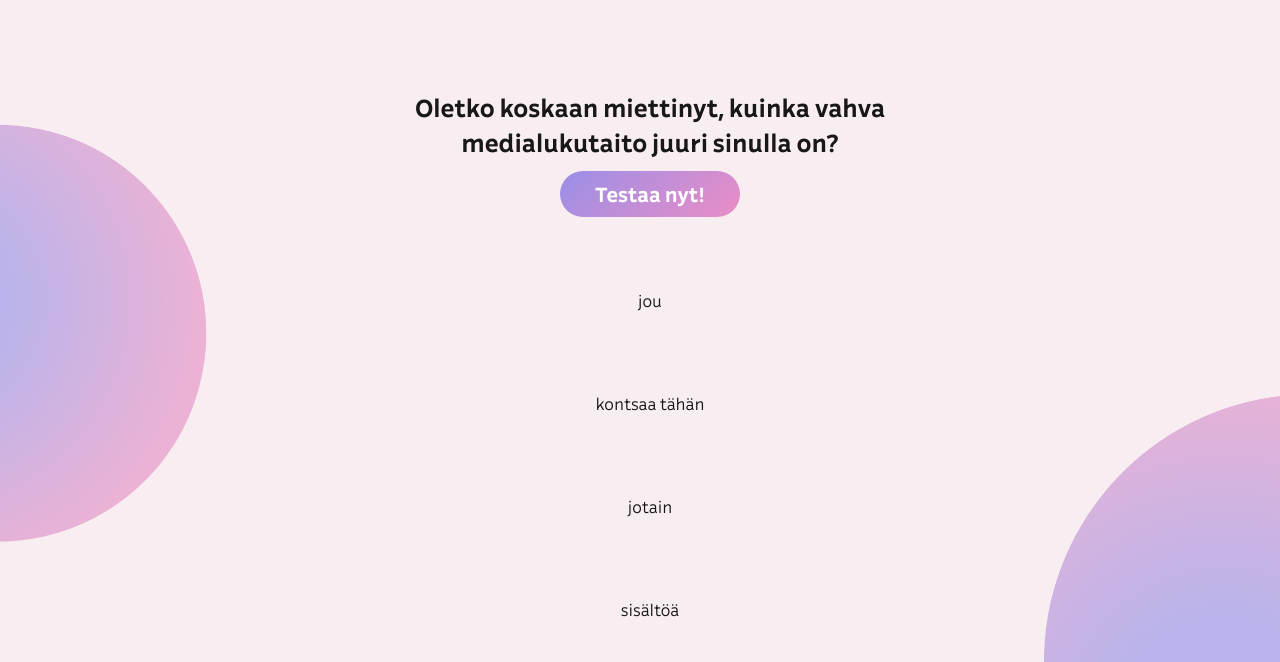
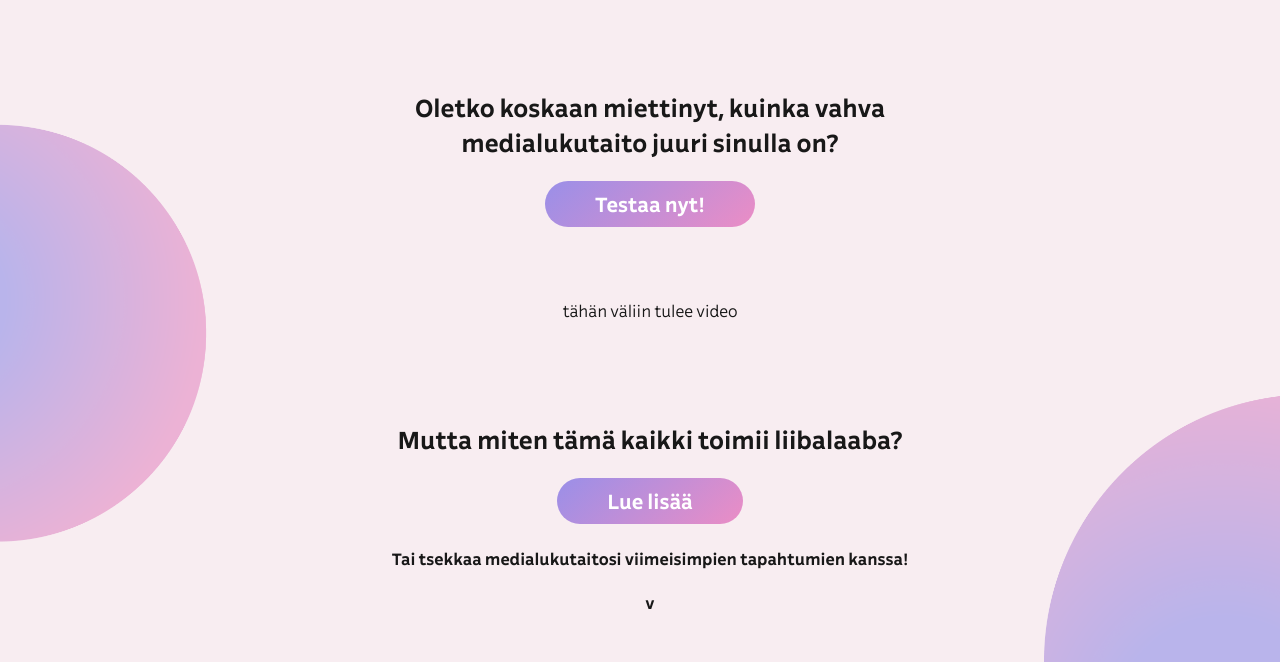
Before and after one commit to kontsanen/VDM-project, a React (Create React App) app: page / in a window 1280 px wide. Shown: the part 290-952 px from the top of the page. Built offline with nearby package versions, Linux system fonts and the light colour scheme; a web font is replaced by a local one.

Commit message:
added content to landing page

```diff
--- a/src/App.css
+++ b/src/App.css
@@ -67,16 +67,18 @@
 }
 
 .infosection {
-  display: block;
+  display: flex;
+  flex-direction: column;
   max-width: 600px;
+  gap: 10px;
 }
 
 .bigbutton {
   border-radius: 500px;
-  padding: 10px 35px;
+  padding: 10px 50px;
   background: linear-gradient(-42deg, #eb8dc5, #9a8fe8);
   color: #ffffff;
-  transition-duration: 0.9s;
+  transition-duration: 0.4s;
   font-weight: 700;
   font-size: 20px;
   text-decoration: none;
--- a/src/App.js
+++ b/src/App.js
@@ -22,9 +22,26 @@ function App() {
         {/*  kaikki sivun kontentti tulee tähän contentin sisään */}
         <div className='infosection'>
           <h2>Oletko koskaan miettinyt, kuinka vahva medialukutaito juuri sinulla on?</h2>
+          <div>
+          <a className="bigbutton" href="testi">Testaa nyt!</a>
+          </div>
+        </div>
 
-          <a className="bigbutton" href="testi">Testaa nyt!</a>
+        <div>tähän väliin tulee video</div>
+
+        <div className='infosection'>
+          <h2>Mutta miten tämä kaikki toimii liibalaaba?</h2>
+          <div>
+          <a className="bigbutton" href="testi">Lue lisää</a>
+          </div>
+          <div>
+           <h4>Tai tsekkaa medialukutaitosi viimeisimpien tapahtumien kanssa!</h4>
+            <h4>v</h4>
+          </div>
         </div>
+
+        <div>tähän tulee some-gridi</div>
+
         <div>jou</div>
         <div>kontsaa tähän</div>
         <div>jotain</div>
--- a/src/components/navbar.css
+++ b/src/components/navbar.css
@@ -28,7 +28,6 @@
     background: #F8EDF1;
 
     color: #181818;
-    transition: ease-in-out 0.4s;
 }
 
 .shortenedNavbar {
@@ -55,7 +54,7 @@ p {
 
 .opaqueNavbar a {
     color: #181818;
-    transition-duration: 0.3s;
+
 }
 
 .button {
@@ -64,7 +63,7 @@ p {
     background-color: white;
     color: rgb(58, 0, 50);
     text-decoration: none;
-    transition: linear 0.1s;
+    transition: ease-in-out 0.4s;
 }
 
 .button:hover {
@@ -74,7 +73,7 @@ p {
 .opaqueNavbar .button {
     background: linear-gradient(-42deg, #eb8dc5, #9a8fe8);
     color: #ffffff;
-    transition-duration: 0.3s;
+
 
 }
 
```
